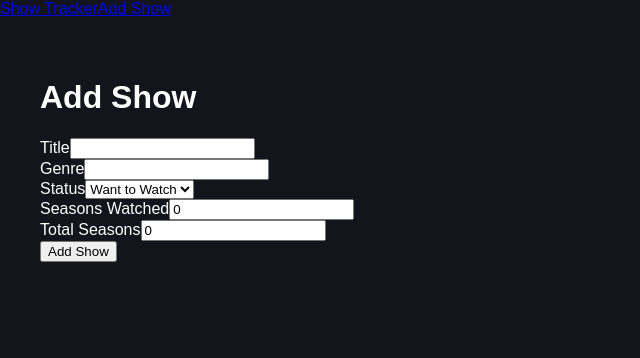
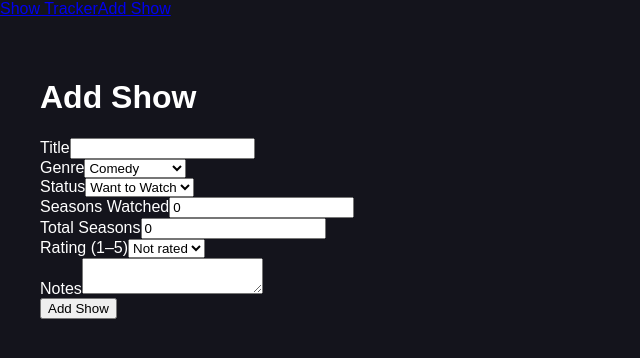
Before and after one commit to amanda-andersson/show-tracker, a React (Vite) app: page /add in a window 1280 px wide. Shown: the top 358 px of the page, without its empty margins (0-640 px from the left). Built offline with nearby package versions, Linux system fonts and the light colour scheme.

Commit message:
Add ratings, notes and genre icons

```diff
--- /dev/null
+++ b/src/genreIcons.ts
@@ -0,0 +1,10 @@
+export const genreIcons: Record<string, string> = {
+  Comedy: '😄',
+  Drama: '🎭',
+  Horror: '👻',
+  Reality: '👑',
+  Documentary: '🎬',
+  Mystery: '🔍',
+  Romance: '❤️',
+  Other: '📺',
+}
--- a/src/pages/AddShow.tsx
+++ b/src/pages/AddShow.tsx
@@ -4,10 +4,12 @@ import { API_URL } from '../config'
 
 function AddShow() {
   const [title, setTitle] = useState('')
-  const [category, setCategory] = useState('')
+  const [category, setCategory] = useState('Comedy')
   const [status, setStatus] = useState('Want to Watch')
 const [watchedSeasons, setWatchedSeasons] = useState(0)
 const [totalSeasons, setTotalSeasons] = useState(0)
+const [rating, setRating] = useState(0)
+const [notes, setNotes] = useState('')
 
   const navigate = useNavigate()
 const [error, setError] = useState('')
@@ -33,6 +35,8 @@ async function handleSubmit(e: React.SubmitEvent<HTMLFormElement>) {
   category,
   status,
   subtitle: `${watchedSeasons}/${totalSeasons}`,
+  rating,
+  notes,
 }),
     })
 
@@ -66,12 +70,20 @@ async function handleSubmit(e: React.SubmitEvent<HTMLFormElement>) {
 
         <div>
   <label htmlFor="category">Genre</label>
-          <input
+  <select
     id="category"
-            type="text"
     value={category}
     onChange={(e) => setCategory(e.target.value)}
-          />
+  >
+    <option value="Comedy">Comedy</option>
+    <option value="Drama">Drama</option>
+    <option value="Horror">Horror</option>
+    <option value="Reality">Reality</option>
+    <option value="Documentary">Documentary</option>
+    <option value="Mystery">Mystery</option>
+    <option value="Romance">Romance</option>
+    <option value="Other">Other</option>
+  </select>
 </div>
 
         <div>
@@ -112,6 +124,31 @@ async function handleSubmit(e: React.SubmitEvent<HTMLFormElement>) {
   />
 </div>
 
+<div>
+  <label htmlFor="rating">Rating (1–5)</label>
+  <select
+    id="rating"
+    value={rating}
+    onChange={(e) => setRating(Number(e.target.value))}
+  >
+    <option value="0">Not rated</option>
+    <option value="1">1</option>
+    <option value="2">2</option>
+    <option value="3">3</option>
+    <option value="4">4</option>
+    <option value="5">5</option>
+  </select>
+</div>
+
+<div>
+  <label htmlFor="notes">Notes</label>
+  <textarea
+    id="notes"
+    value={notes}
+    onChange={(e) => setNotes(e.target.value)}
+  />
+</div>
+
 {error && <p>{error}</p>}
         <button type="submit" disabled={loading}>
   {loading ? 'Adding...' : 'Add Show'}
--- a/src/pages/EditShow.tsx
+++ b/src/pages/EditShow.tsx
@@ -102,13 +102,22 @@ function EditShow() {
         </div>
 
         <div>
-          <label htmlFor="category">Genre</label>
-          <input
-            id="category"
-            value={category}
-            onChange={(e) => setCategory(e.target.value)}
-          />
-        </div>
+  <label htmlFor="category">Genre</label>
+  <select
+    id="category"
+    value={category}
+    onChange={(e) => setCategory(e.target.value)}
+  >
+    <option value="Comedy">Comedy</option>
+    <option value="Drama">Drama</option>
+    <option value="Horror">Horror</option>
+    <option value="Reality">Reality</option>
+    <option value="Documentary">Documentary</option>
+    <option value="Mystery">Mystery</option>
+    <option value="Romance">Romance</option>
+    <option value="Other">Other</option>
+  </select>
+</div>
 
         <div>
           <label htmlFor="status">Status</label>
--- a/src/pages/Home.tsx
+++ b/src/pages/Home.tsx
@@ -2,6 +2,7 @@ import { useShows } from '../hooks/useShows'
 import { useLocalStorage } from '../hooks/useLocalStorage'
 // No additional import needed
 import { Link } from 'react-router'
+import { genreIcons } from '../genreIcons'
 
 function Home() {
     const { shows, loading, error } = useShows()
@@ -41,8 +42,10 @@ function Home() {
      filteredShows.map((show) => (
   <div key={show.id}>
     <h2>
-      <Link to={`/shows/${show.id}`}>{show.title}</Link>
-    </h2>
+  <Link to={`/shows/${show.id}`}>
+    {genreIcons[show.category ?? 'Other'] ?? '📺'} {show.title}
+  </Link>
+</h2>
     <p>{show.status}</p>
   </div>
 ))
--- a/src/pages/ShowDetails.tsx
+++ b/src/pages/ShowDetails.tsx
@@ -2,6 +2,7 @@ import { useEffect, useState } from 'react'
 import { Link, useNavigate, useParams } from 'react-router'
 import { API_URL } from '../config'
 import type { Show } from '../types/Show'
+import { genreIcons } from '../genreIcons'
 
 function ShowDetails() {
   const { id } = useParams()
@@ -66,7 +67,10 @@ const [deleting, setDeleting] = useState(false)
     <div>
       <Link to="/">Back to Shows</Link>
 
-      <h1>{show.title}</h1> <Link to={`/shows/${show.id}/edit`}>Edit Show</Link> <button onClick={handleDelete} disabled={deleting}>
+      <h1>
+  {genreIcons[show.category ?? 'Other'] ?? '📺'} {show.title}
+</h1>
+      <Link to={`/shows/${show.id}/edit`}>Edit Show</Link> <button onClick={handleDelete} disabled={deleting}>
   {deleting ? 'Deleting...' : 'Delete Show'}
 </button>
       <p>Genre: {show.category}</p>
```
Lines whose indentation alone changed are shown as unchanged.
